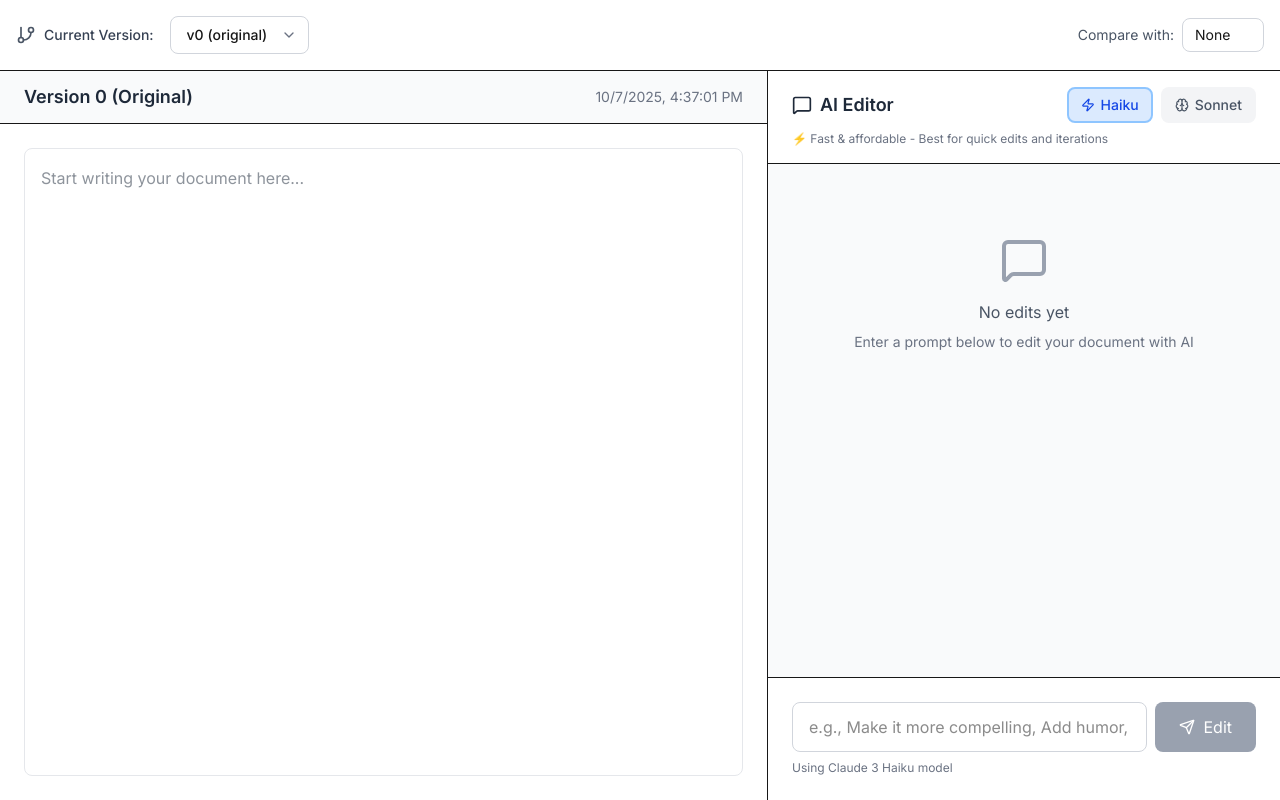
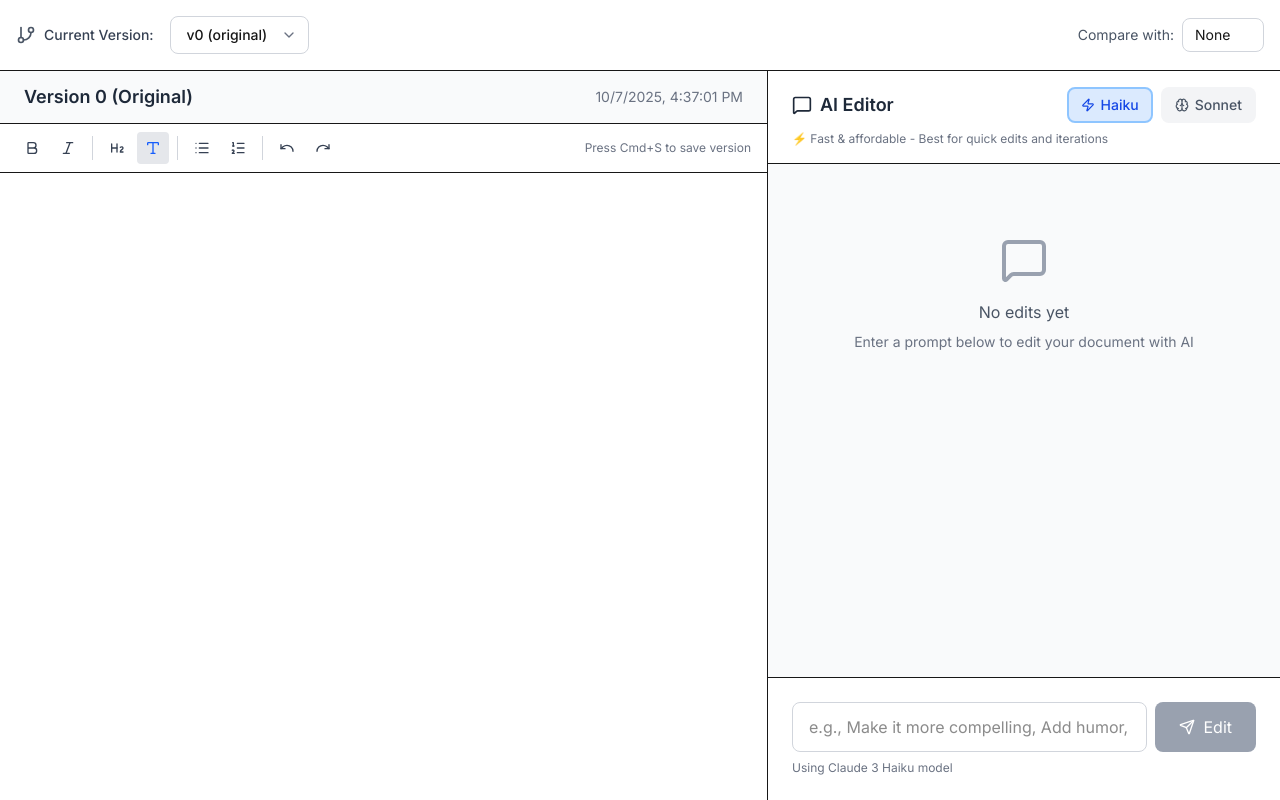
Before and after one commit to lilyzhao2/verzer-editor, a Next.js app: page / in a window 1280 px wide. Built offline with nearby package versions, Linux system fonts and the light colour scheme.

Commit message:
vercel branch_editor addition

```diff
--- a/components/ChatInterface.tsx
+++ b/components/ChatInterface.tsx
@@ -98,7 +98,13 @@ export function ChatInterface() {
                   {new Date(message.timestamp).toLocaleTimeString()}
                 </span>
               </div>
-              <p className="text-gray-800">{message.prompt}</p>
+              <p className="text-gray-800 font-medium">📝 {message.prompt}</p>
+              {message.response && (
+                <div className="mt-3 p-3 bg-gray-50 rounded-lg border border-gray-100">
+                  <p className="text-xs font-semibold text-gray-600 mb-1">What changed:</p>
+                  <p className="text-sm text-gray-700 whitespace-pre-wrap">{message.response}</p>
+                </div>
+              )}
             </div>
           ))
         )}
--- a/components/DocumentEditor.tsx
+++ b/components/DocumentEditor.tsx
@@ -1,27 +1,50 @@
 'use client';
 
-import React, { useState, useEffect } from 'react';
+import React, { useState, useEffect, useRef } from 'react';
 import { useEditor } from '@/contexts/EditorContext';
 import { computeDiff } from '@/lib/diff-utils';
-import { Check, X, CheckCircle } from 'lucide-react';
+import { Check, X, CheckCircle, Save } from 'lucide-react';
+import { RichTextEditor } from './RichTextEditor';
 
 export function DocumentEditor() {
   const { updateVersion, getCurrentVersion, getCompareVersion, createVersion } = useEditor();
   const currentVersion = getCurrentVersion();
   const compareVersion = getCompareVersion();
   const [localContent, setLocalContent] = useState(currentVersion?.content || '');
+  const [hasUnsavedChanges, setHasUnsavedChanges] = useState(false);
   const [acceptedChanges, setAcceptedChanges] = useState<Set<number>>(new Set());
+  const saveTimeoutRef = useRef<NodeJS.Timeout>();
 
   useEffect(() => {
     setLocalContent(currentVersion?.content || '');
     setAcceptedChanges(new Set());
+    setHasUnsavedChanges(false);
   }, [currentVersion]);
 
-  const handleTextChange = (e: React.ChangeEvent<HTMLTextAreaElement>) => {
-    const newContent = e.target.value;
+  const handleContentChange = (newContent: string) => {
     setLocalContent(newContent);
-    if (currentVersion) {
-      updateVersion(currentVersion.id, newContent);
+    setHasUnsavedChanges(true);
+
+    // Auto-save after 10 seconds of no typing
+    if (saveTimeoutRef.current) {
+      clearTimeout(saveTimeoutRef.current);
+    }
+
+    saveTimeoutRef.current = setTimeout(() => {
+      handleSaveVersion();
+    }, 10000);
+  };
+
+  const handleSaveVersion = () => {
+    if (hasUnsavedChanges && currentVersion) {
+      // Update the current version with manual edits
+      updateVersion(currentVersion.id, localContent);
+      setHasUnsavedChanges(false);
+
+      // Clear any pending auto-save
+      if (saveTimeoutRef.current) {
+        clearTimeout(saveTimeoutRef.current);
+      }
     }
   };
 
@@ -118,28 +141,44 @@ export function DocumentEditor() {
     <div className="h-full flex flex-col">
       <div className="px-6 py-3 border-b bg-gray-50">
         <div className="flex items-center justify-between">
+          <div>
             <h2 className="text-lg font-semibold text-gray-800">
               Version {currentVersion?.number}
               {currentVersion?.isOriginal && ' (Original)'}
+              {hasUnsavedChanges && (
+                <span className="ml-2 text-sm text-amber-600">(edited)</span>
+              )}
             </h2>
+            {currentVersion?.prompt && (
+              <p className="mt-1 text-sm text-gray-600">
+                {currentVersion.prompt.includes('Manual edit') ? '✏️ ' : '🤖 '}
+                {currentVersion.prompt}
+              </p>
+            )}
+          </div>
+          <div className="flex items-center gap-3">
+            {hasUnsavedChanges && (
+              <button
+                onClick={handleSaveVersion}
+                className="flex items-center gap-2 px-3 py-1.5 bg-blue-600 text-white text-sm rounded-lg hover:bg-blue-700 transition-colors"
+              >
+                <Save className="w-4 h-4" />
+                Save Changes
+              </button>
+            )}
             <span className="text-sm text-gray-500">
               {currentVersion?.timestamp && new Date(currentVersion.timestamp).toLocaleString()}
             </span>
           </div>
-        {currentVersion?.prompt && (
-          <p className="mt-1 text-sm text-gray-600">
-            Created from: &ldquo;{currentVersion.prompt}&rdquo;
-          </p>
-        )}
+        </div>
       </div>
 
-      <div className="flex-1 p-6">
-        <textarea
-          value={localContent}
-          onChange={handleTextChange}
+      <div className="flex-1">
+        <RichTextEditor
+          content={localContent}
+          onChange={handleContentChange}
+          onSave={handleSaveVersion}
           placeholder="Start writing your document here..."
-          className="w-full h-full p-4 border border-gray-200 rounded-lg resize-none focus:outline-none focus:ring-2 focus:ring-blue-500 focus:border-transparent font-sans text-gray-800 leading-relaxed"
-          style={{ minHeight: '500px' }}
         />
       </div>
     </div>
--- /dev/null
+++ b/components/RichTextEditor.tsx
@@ -0,0 +1,178 @@
+'use client';
+
+import { useEditor, EditorContent } from '@tiptap/react';
+import StarterKit from '@tiptap/starter-kit';
+import Placeholder from '@tiptap/extension-placeholder';
+import { Bold, Italic, List, ListOrdered, Heading2, Undo, Redo, Type } from 'lucide-react';
+import { useState, useEffect } from 'react';
+
+interface RichTextEditorProps {
+  content: string;
+  onChange: (content: string) => void;
+  onSave?: () => void;
+  placeholder?: string;
+}
+
+export function RichTextEditor({ content, onChange, onSave, placeholder }: RichTextEditorProps) {
+  const [mounted, setMounted] = useState(false);
+
+  useEffect(() => {
+    setMounted(true);
+  }, []);
+
+  const editor = useEditor({
+    extensions: [
+      StarterKit,
+      Placeholder.configure({
+        placeholder: placeholder || 'Start writing your document...',
+      }),
+    ],
+    content,
+    immediatelyRender: false,
+    onUpdate: ({ editor }) => {
+      onChange(editor.getHTML());
+    },
+    editorProps: {
+      attributes: {
+        class: 'prose prose-sm max-w-none focus:outline-none min-h-[400px] p-4',
+      },
+    },
+  });
+
+  // Update content when it changes from outside (e.g., version switch)
+  if (editor && editor.getHTML() !== content) {
+    editor.commands.setContent(content);
+  }
+
+  // Handle Cmd+S for manual save
+  const handleKeyDown = (e: React.KeyboardEvent) => {
+    if ((e.metaKey || e.ctrlKey) && e.key === 's') {
+      e.preventDefault();
+      onSave?.();
+    }
+  };
+
+  if (!mounted || !editor) {
+    return (
+      <div className="h-full flex flex-col">
+        <div className="border-b bg-white px-4 py-2 flex items-center gap-1">
+          <div className="w-8 h-8 bg-gray-200 rounded animate-pulse"></div>
+          <div className="w-8 h-8 bg-gray-200 rounded animate-pulse"></div>
+          <div className="w-px h-6 bg-gray-300 mx-1"></div>
+          <div className="w-8 h-8 bg-gray-200 rounded animate-pulse"></div>
+          <div className="w-8 h-8 bg-gray-200 rounded animate-pulse"></div>
+        </div>
+        <div className="flex-1 bg-white p-4">
+          <div className="h-96 bg-gray-100 rounded animate-pulse"></div>
+        </div>
+      </div>
+    );
+  }
+
+  const ToolbarButton = ({
+    onClick,
+    isActive = false,
+    children,
+    title
+  }: {
+    onClick: () => void;
+    isActive?: boolean;
+    children: React.ReactNode;
+    title: string;
+  }) => (
+    <button
+      onClick={onClick}
+      className={`p-2 rounded hover:bg-gray-100 transition-colors ${
+        isActive ? 'bg-gray-200 text-blue-600' : 'text-gray-700'
+      }`}
+      title={title}
+      type="button"
+    >
+      {children}
+    </button>
+  );
+
+  return (
+    <div className="h-full flex flex-col" onKeyDown={handleKeyDown}>
+      {/* Formatting Toolbar */}
+      <div className="border-b bg-white px-4 py-2 flex items-center gap-1">
+        <ToolbarButton
+          onClick={() => editor.chain().focus().toggleBold().run()}
+          isActive={editor.isActive('bold')}
+          title="Bold (Cmd+B)"
+        >
+          <Bold className="w-4 h-4" />
+        </ToolbarButton>
+
+        <ToolbarButton
+          onClick={() => editor.chain().focus().toggleItalic().run()}
+          isActive={editor.isActive('italic')}
+          title="Italic (Cmd+I)"
+        >
+          <Italic className="w-4 h-4" />
+        </ToolbarButton>
+
+        <div className="w-px h-6 bg-gray-300 mx-1" />
+
+        <ToolbarButton
+          onClick={() => editor.chain().focus().toggleHeading({ level: 2 }).run()}
+          isActive={editor.isActive('heading', { level: 2 })}
+          title="Heading"
+        >
+          <Heading2 className="w-4 h-4" />
+        </ToolbarButton>
+
+        <ToolbarButton
+          onClick={() => editor.chain().focus().setParagraph().run()}
+          isActive={editor.isActive('paragraph')}
+          title="Paragraph"
+        >
+          <Type className="w-4 h-4" />
+        </ToolbarButton>
+
+        <div className="w-px h-6 bg-gray-300 mx-1" />
+
+        <ToolbarButton
+          onClick={() => editor.chain().focus().toggleBulletList().run()}
+          isActive={editor.isActive('bulletList')}
+          title="Bullet List"
+        >
+          <List className="w-4 h-4" />
+        </ToolbarButton>
+
+        <ToolbarButton
+          onClick={() => editor.chain().focus().toggleOrderedList().run()}
+          isActive={editor.isActive('orderedList')}
+          title="Numbered List"
+        >
+          <ListOrdered className="w-4 h-4" />
+        </ToolbarButton>
+
+        <div className="w-px h-6 bg-gray-300 mx-1" />
+
+        <ToolbarButton
+          onClick={() => editor.chain().focus().undo().run()}
+          title="Undo (Cmd+Z)"
+        >
+          <Undo className="w-4 h-4" />
+        </ToolbarButton>
+
+        <ToolbarButton
+          onClick={() => editor.chain().focus().redo().run()}
+          title="Redo (Cmd+Shift+Z)"
+        >
+          <Redo className="w-4 h-4" />
+        </ToolbarButton>
+
+        <div className="ml-auto text-xs text-gray-500">
+          Press Cmd+S to save version
+        </div>
+      </div>
+
+      {/* Editor Content */}
+      <div className="flex-1 overflow-y-auto bg-white">
+        <EditorContent editor={editor} />
+      </div>
+    </div>
+  );
+}
--- a/lib/types.ts
+++ b/lib/types.ts
@@ -17,6 +17,7 @@ export interface Diff {
 export interface ChatMessage {
   id: string;
   prompt: string;
+  response?: string; // AI's explanation of what it changed
   versionCreated: number;
   timestamp: Date;
 }
--- a/package.json
+++ b/package.json
@@ -9,6 +9,10 @@
     "lint": "eslint"
   },
   "dependencies": {
+    "@tailwindcss/typography": "^0.5.19",
+    "@tiptap/extension-placeholder": "^3.6.2",
+    "@tiptap/react": "^3.6.2",
+    "@tiptap/starter-kit": "^3.6.2",
     "@types/diff-match-patch": "^1.0.36",
     "clsx": "^2.1.1",
     "date-fns": "^4.1.0",
--- /dev/null
+++ b/tailwind.config.js
@@ -0,0 +1,14 @@
+/** @type {import('tailwindcss').Config} */
+module.exports = {
+  content: [
+    './pages/**/*.{js,ts,jsx,tsx,mdx}',
+    './components/**/*.{js,ts,jsx,tsx,mdx}',
+    './app/**/*.{js,ts,jsx,tsx,mdx}',
+  ],
+  theme: {
+    extend: {},
+  },
+  plugins: [
+    require('@tailwindcss/typography'),
+  ],
+}
```
Also changed, not shown: app/api/anthropic/route.ts (+30 -2 lines), contexts/EditorContext.tsx (+20 -3 lines), 1 other file (tests, documents, lock files or other folders). Lines whose indentation alone changed are shown as unchanged.
